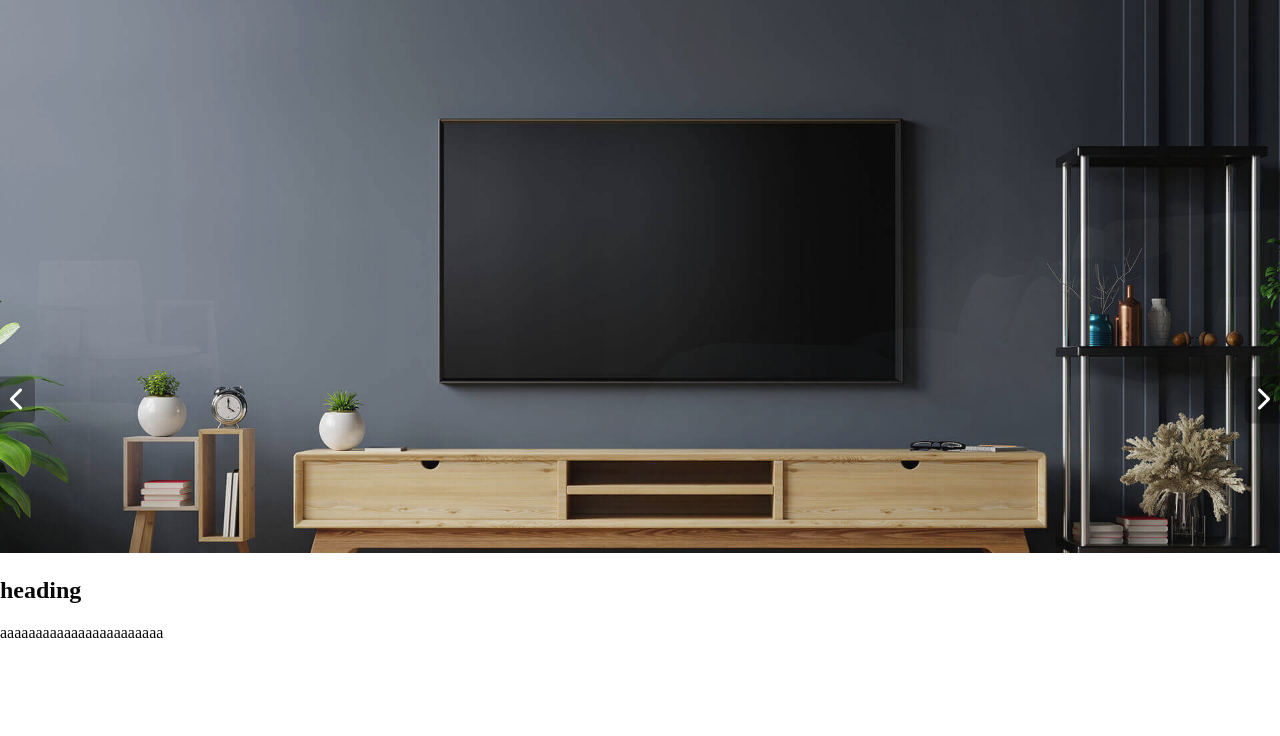
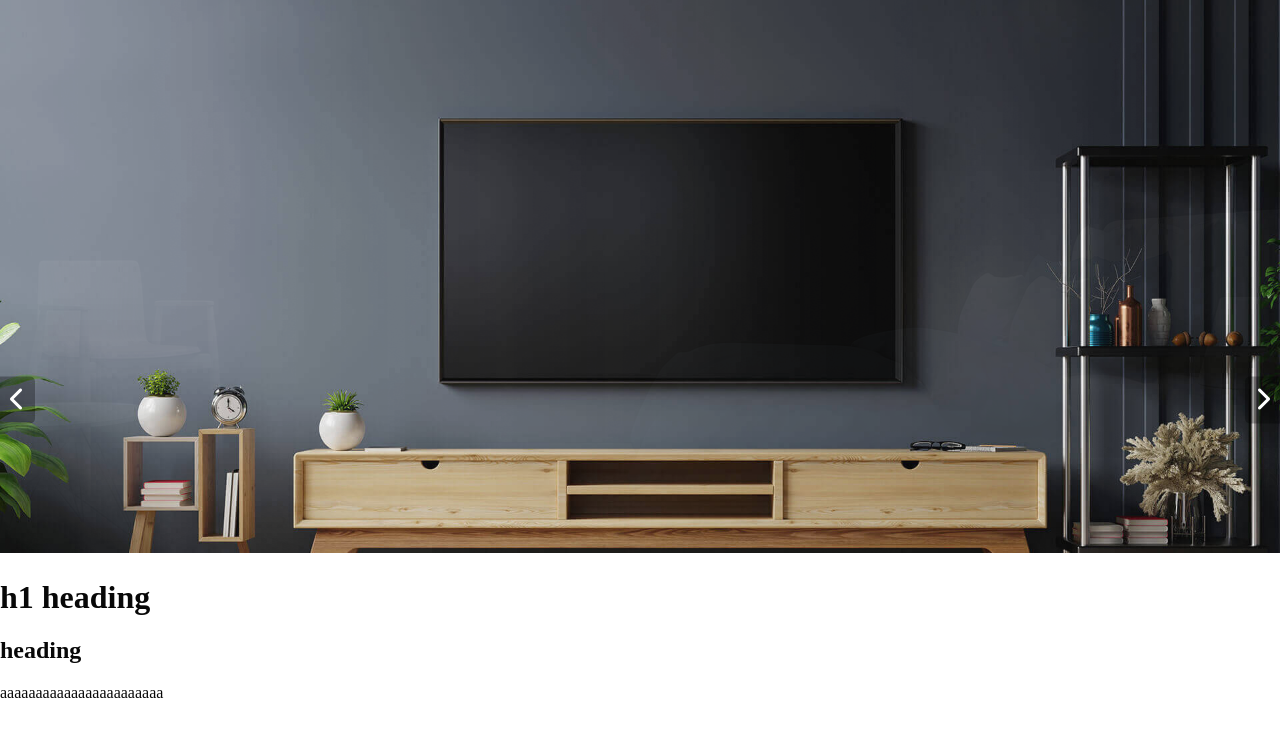
Before and after one commit to Rk-Yaduvanshi/Slider, a plain HTML site: page index.html in a window 1280 px wide. Drawn offline with Linux system fonts and the light colour scheme.

Commit message:
added new heading

```diff
--- a/index.html
+++ b/index.html
@@ -93,6 +93,7 @@
         <div class="next-slide"><i class="fas fa-chevron-right"></i></div>
         <div class="slide">
             <img src="images/slider/slider1.jpg" alt="">
+            <h1>h1 heading</h1>
             <h2>heading</h2>
             <p>aaaaaaaaaaaaaaaaaaaaaaa</p>
         </div>
```
